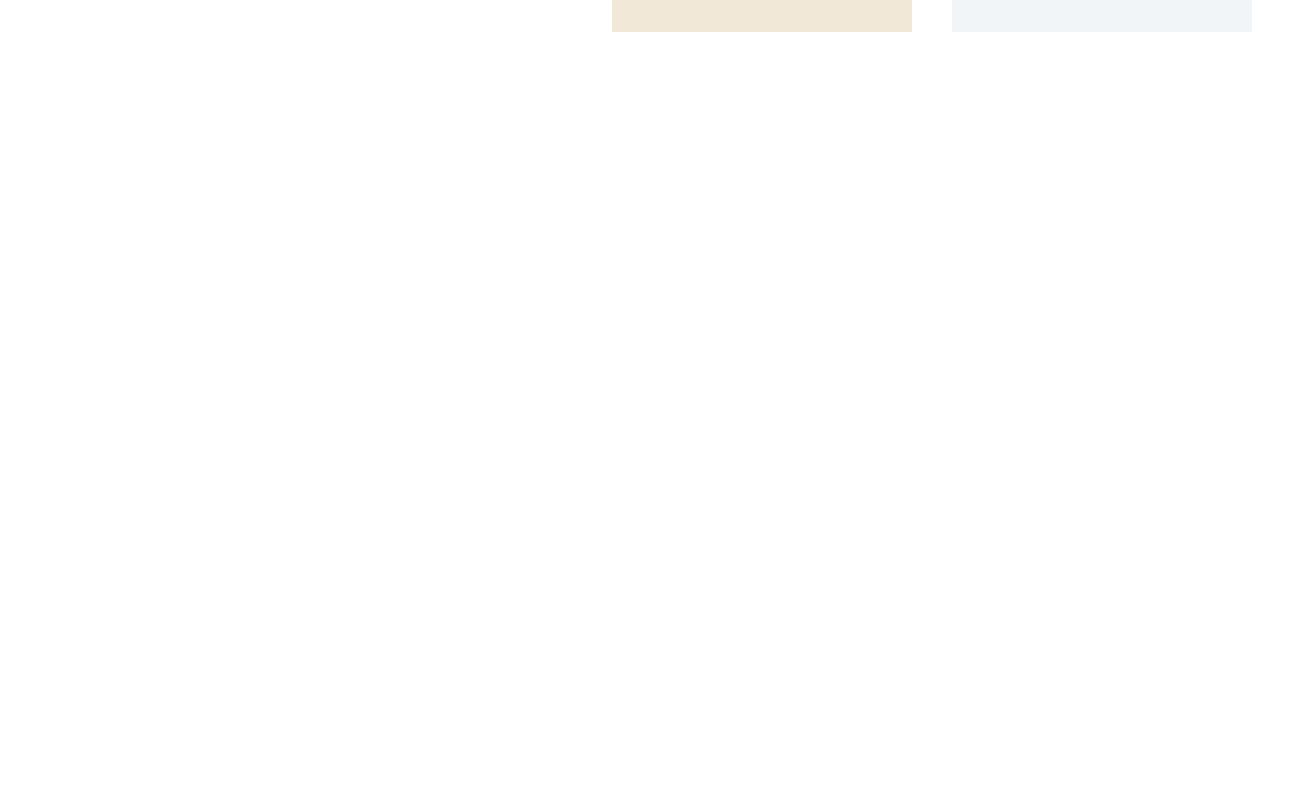
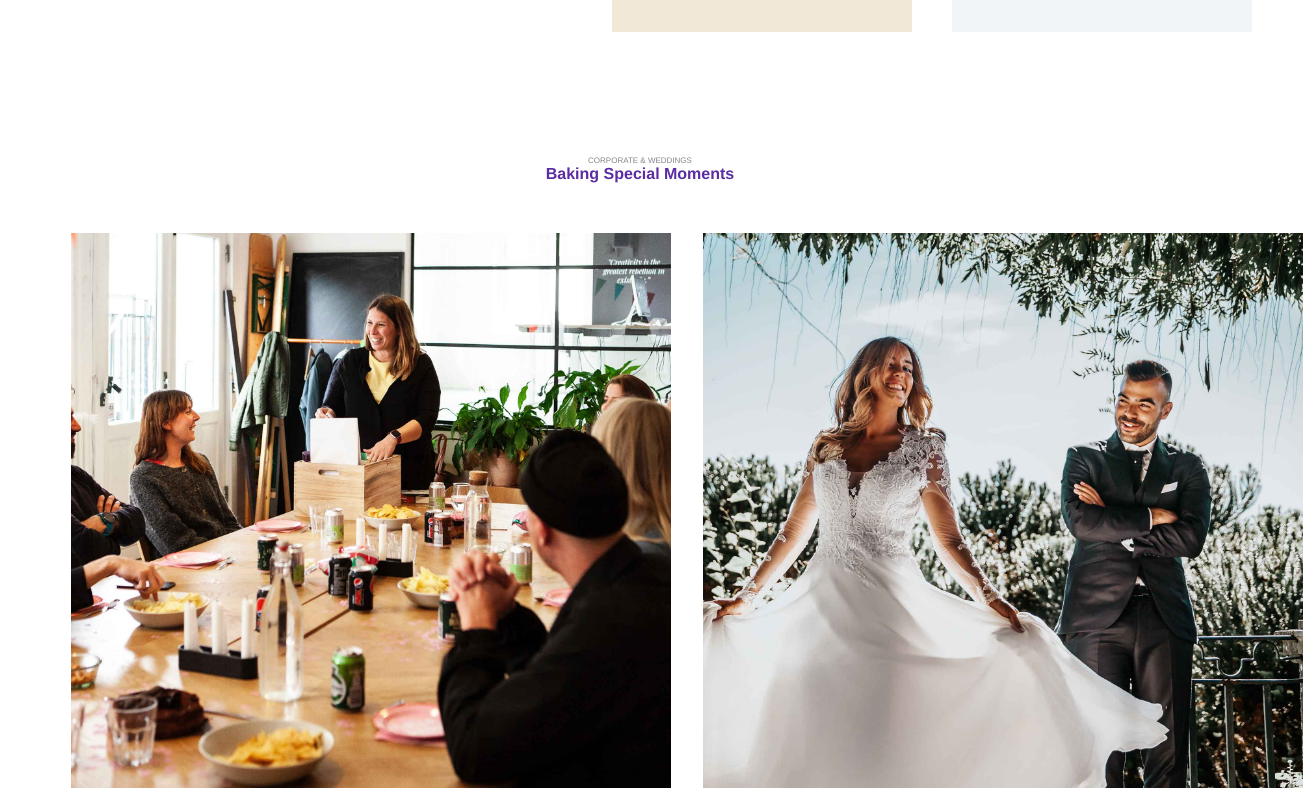
Before and after one commit to dvdecpcc/proj-html-vuejs, a Vue app: page / in a window 1280 px wide. Shown: the part 1171-1971 px from the top of the page, 1303 px wide, since content can reach past the window. Before the commit the page ends 1235 px from the top, so only its background shows below. Built offline with nearby package versions, Linux system fonts and the light colour scheme.

Commit message:
event section done (pics:hover to be fixed)

```diff
--- /dev/null
+++ b/src/components/CorporateEvents.vue
@@ -0,0 +1,66 @@
+<template>
+    <div class="container">
+        <section class="title">
+            <p>CORPORATE & WEDDINGS</p>
+            <h3>Baking Special Moments</h3>
+        </section>
+        <section class="eventPics">
+            <EventCard v-for="(item, index) in events" :key="index"
+            :event="item.img"
+            :eventHover="item.imgHover"
+            :eventP="item.eventP"
+            :eventH="item.eventH"
+            />
+        </section>
+    </div>
+</template>
+
+<script>
+import EventCard from "./EventCard.vue";
+export default {
+    name: "CorporateEvents",
+    components: {EventCard},
+    data: function(){
+        return{
+            events:[
+                {
+                    img:"corporate-bg.jpg",
+                    imgHover:"corporate-hover-bg.jpg",
+                    eventP:"INTERNATIONAL BAKERY",
+                    eventH:"Corporate Events"
+                },
+                 {
+                    img:"wedding-bg.jpg",
+                    imgHover:"wedding-hover-bg.jpg",
+                    eventP:"PRIVATE DINING HALL",
+                    eventH:"Weddings & parties"
+                }
+            ]
+        }
+    }
+}
+</script>
+
+<style scoped lang="scss">
+@import "../styles/commonRules.scss";
+    .container{
+        margin-top: 100px;
+        .title{
+            text-align: center;
+            p{
+                color: $mamba;
+                font-size:.5rem;
+            }
+            h3{
+                font-size: 1rem;
+                color: $daisyBush;
+            }
+        }
+        .eventPics{
+            display: flex;
+            justify-content: space-around;
+        }
+    }
+
+
+</style>
--- /dev/null
+++ b/src/components/EventCard.vue
@@ -0,0 +1,70 @@
+<template>
+    <div class="eventCard">
+        <img :src="require('../assets/images/' + event)" :alt="eventName">
+        <div class="eventHover">
+            <img :src="require('../assets/images/' + eventHover)" :alt="eventNameHover">
+            <div class="cardHover">
+                <p>{{eventP}}</p>
+                <h3>{{eventH}}</h3>
+                <button class="purpleBtn">Explore more</button>
+            </div>
+
+        </div>
+    </div>
+</template>
+
+<script>
+export default {
+    name: "EventCard",
+    props: {
+        event: String,
+        eventName: String,
+        eventHover: String,
+        eventNameHover: String,
+        eventP: String,
+        eventH: String
+    }
+}
+</script>
+
+<style scoped lang="scss">
+@import "../styles/commonRules.scss";
+    .eventCard{
+        position: relative;
+        width: 40%;
+        cursor: pointer;
+        margin-top: 50px;
+        img{
+            width: 600px;
+            object-fit: cover;
+        }
+        &:hover .eventHover{display: inline-block;}
+        .eventHover{
+            position: absolute;
+            display: none;
+
+        }
+        .cardHover{
+            transform: translate(-50%, -50%);
+            top: 50%;
+            left: 50%;
+            text-align: center;
+            color: $white;
+            width: 550px;
+            p{font-size: .5rem;}
+        }
+        .purpleBtn{
+        background-color: $daisyBush;
+        color: $white;
+        border-radius: 8px;
+        padding: 10px 15px;
+        border: none;
+        cursor: pointer;
+        font-size: .5rem;
+        &:hover{
+        color: $daisyBush;
+        background-color: rgb(236, 232, 243);
+        }
+    }
+    }
+</style>
--- a/src/components/MyMain.vue
+++ b/src/components/MyMain.vue
@@ -1,18 +1,24 @@
 <template>
   <div>
     <OurProductsMain/>
+    <CorporateEvents/>
   </div>
 </template>
 
 <script>
 import OurProductsMain from "./OurProductsMain.vue";
+import CorporateEvents from "./CorporateEvents.vue";
+
 export default {
   name: "MyMain",
-  components: {OurProductsMain,}
+  components: {
+    OurProductsMain,
+    CorporateEvents,
+  }
 }
 </script>
 
 <style scoped lang="scss">
-@import "../styles/commonRules.scss"
+@import "../styles/commonRules.scss";
 
 </style>
```
